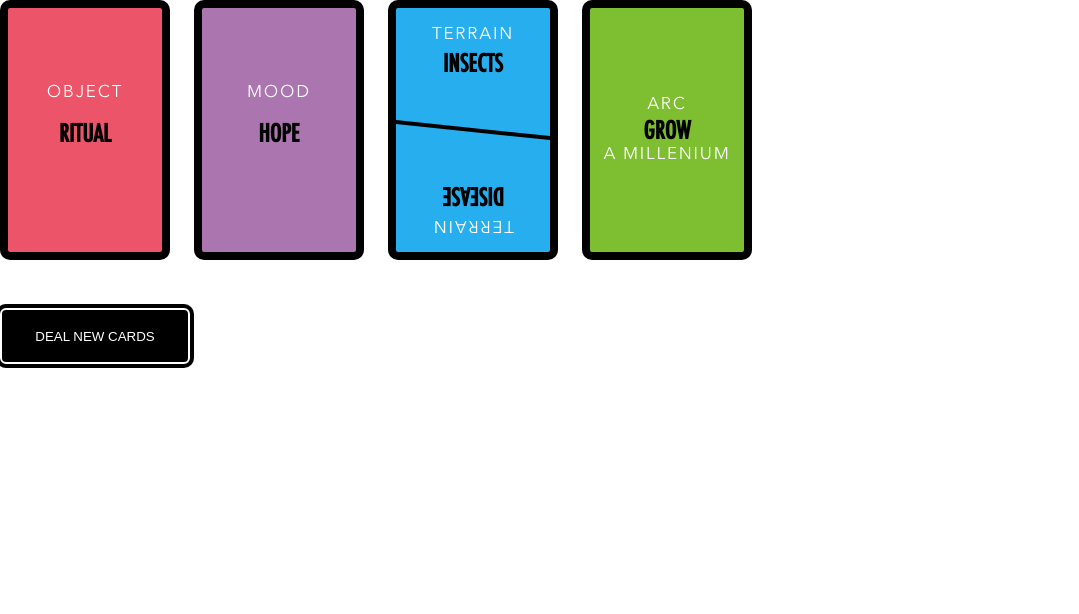
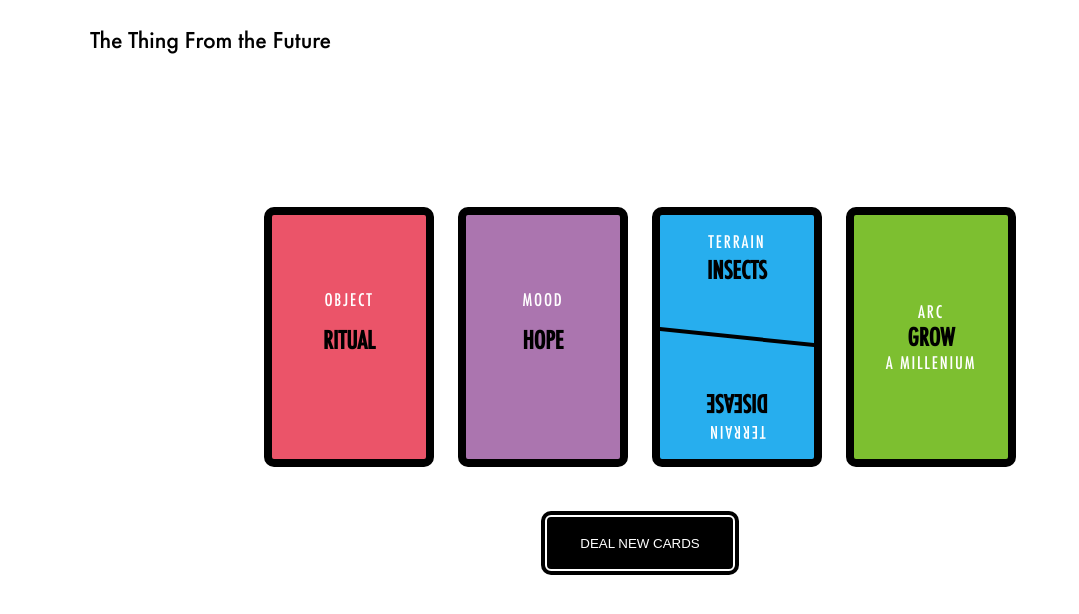
Before and after one commit to DaveCoded/thing-from-the-future, a Next.js app: page /play in a window 1280 px wide. Shown: the top 614 px of the page, without its empty margins (0-1079 px from the left). Built offline with nearby package versions, Linux system fonts and the light colour scheme.

Commit message:
add framer motion

```diff
--- a/components/BaseCard.module.css
+++ b/components/BaseCard.module.css
@@ -13,6 +13,7 @@
 }
 
 .BaseCard p {
+    font-family: 'Futura Condensed';
     color: white;
     font-size: 17px;
     letter-spacing: 1.8px;
--- a/package.json
+++ b/package.json
@@ -14,13 +14,13 @@
         }
     },
     "dependencies": {
+        "framer-motion": "^4.1.2",
         "next": "10.1.3",
         "react": "17.0.2",
         "react-dom": "17.0.2"
     },
     "devDependencies": {
         "@types/react": "^17.0.3",
-        "typescript": "^4.2.3",
         "@typescript-eslint/eslint-plugin": "^4.14.0",
         "@typescript-eslint/parser": "^4.14.0",
         "eslint": "^7.18.0",
@@ -29,6 +29,7 @@
         "eslint-plugin-react": "^7.22.0",
         "husky": "^4.3.8",
         "prettier": "^2.2.1",
-        "pretty-quick": "^3.1.0"
+        "pretty-quick": "^3.1.0",
+        "typescript": "^4.2.3"
     }
 }
--- a/pages/_app.js
+++ /dev/null
@@ -1,7 +0,0 @@
-import '../styles/globals.css'
-
-function MyApp({ Component, pageProps }) {
-    return <Component {...pageProps} />
-}
-
-export default MyApp
--- /dev/null
+++ b/pages/_app.tsx
@@ -0,0 +1,12 @@
+import { AnimateSharedLayout } from 'framer-motion'
+import '../styles/globals.css'
+
+function MyApp({ Component, pageProps }) {
+    return (
+        <AnimateSharedLayout>
+            <Component {...pageProps} />
+        </AnimateSharedLayout>
+    )
+}
+
+export default MyApp
--- /dev/null
+++ b/pages/play.module.css
@@ -0,0 +1,8 @@
+.main {
+    max-width: 1100px;
+    margin: 0 auto;
+}
+
+.nav {
+    margin: 1.5rem 0;
+}
--- a/pages/play.tsx
+++ b/pages/play.tsx
@@ -5,6 +5,8 @@ import ArcCard from '../components/ArcCard'
 import { useState } from 'react'
 import { getAllCards } from '../helpers/cardHelpers'
 import cardData from '../data/classic-cards.json'
+import { motion } from 'framer-motion'
+import styles from './play.module.css'
 
 export default function Play() {
     const initialCardState = getAllCards(cardData)
@@ -24,11 +26,28 @@ export default function Play() {
     }
 
     return (
-        <div>
+        <main className={styles.main}>
+            <nav className={styles.nav}>
+                <motion.h2
+                    layoutId="ttftf-title"
+                    initial={false}
+                    transition={{ type: 'spring', stiffness: 500, damping: 30 }}
+                >
+                    The Thing From the Future
+                </motion.h2>
+            </nav>
             <div
                 style={{
                     display: 'flex',
-                    marginBottom: '3rem'
+                    flexDirection: 'column',
+                    alignItems: 'center'
+                }}
+            >
+                <div
+                    style={{
+                        display: 'flex',
+                        justifyContent: 'center',
+                        margin: '8rem 0 3rem 0'
                     }}
                 >
                     <div
@@ -60,5 +79,6 @@ export default function Play() {
                     Deal new cards
                 </button>
             </div>
+        </main>
     )
 }
--- a/styles/Home.module.css
+++ b/styles/Home.module.css
@@ -51,7 +51,6 @@
     margin-bottom: 2.6rem;
     line-height: 1.15;
     font-size: 4rem;
-    text-transform: capitalize;
 }
 
 .subtitle {
@@ -86,7 +85,6 @@
 }
 
 .howToPlay {
-    text-decoration: underline;
 }
 
 .code {
```
Also changed, not shown: pages/index.tsx (+8 -1 lines), 1 other file (tests, documents, lock files or other folders). Lines whose indentation alone changed are shown as unchanged.
